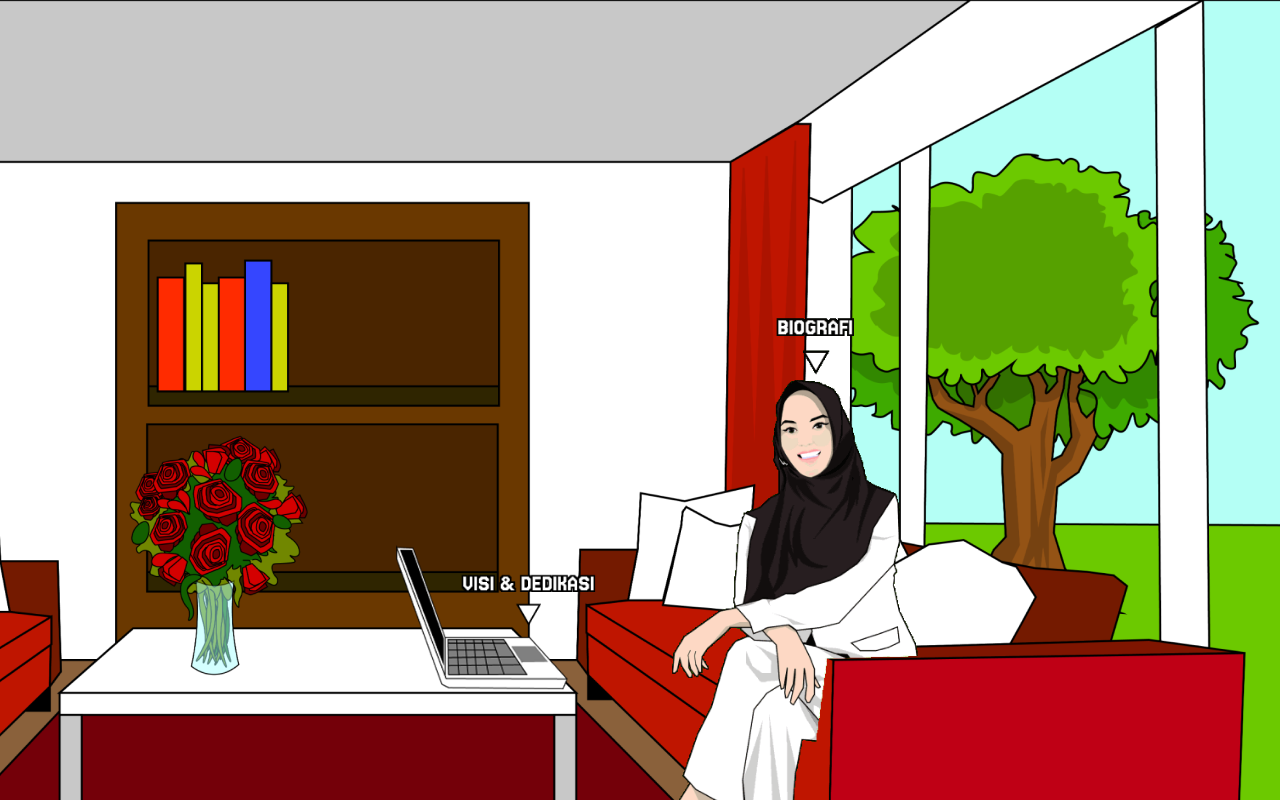
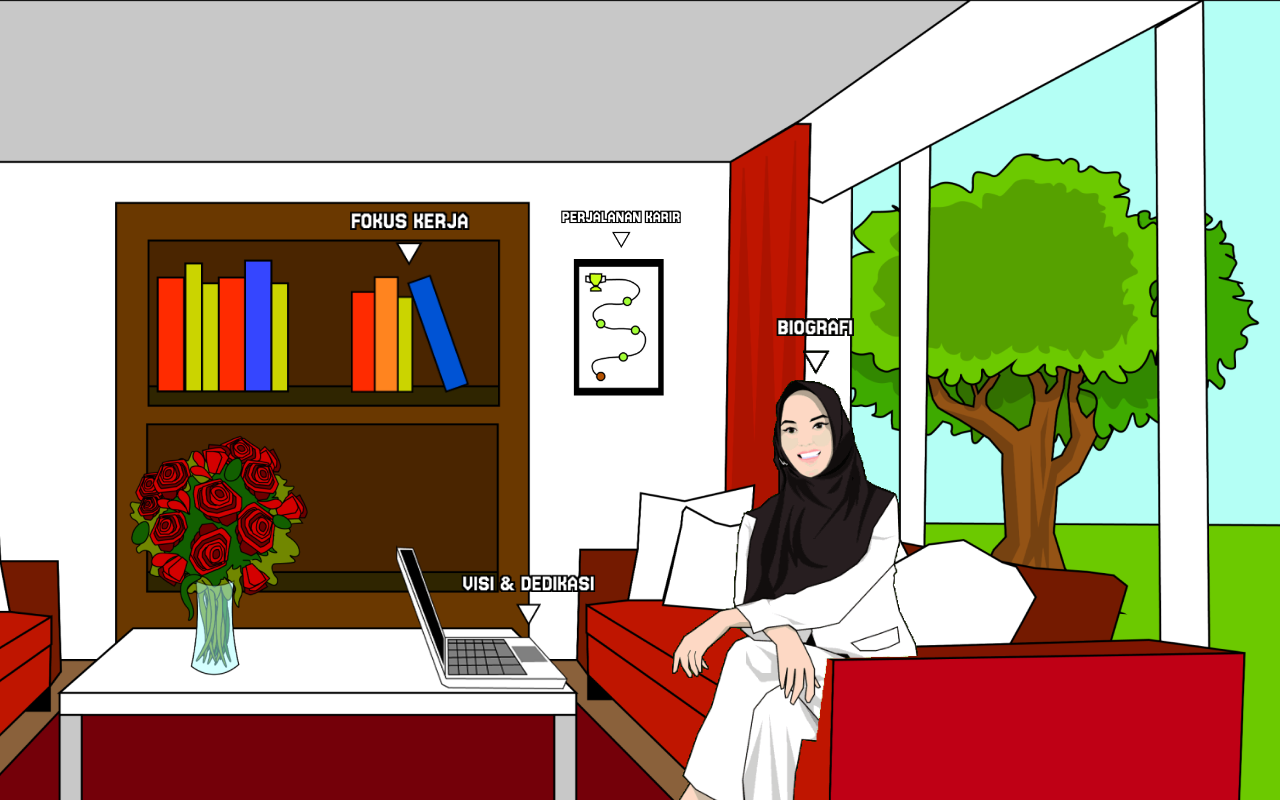
Before and after one commit to adityajakap/saj2, a Next.js app: page /profil in a window 1280 px wide. Built offline with nearby package versions, Linux system fonts and the light colour scheme.

Commit message:
add features profile

```diff
--- a/app/profil/page.tsx
+++ b/app/profil/page.tsx
@@ -10,8 +10,9 @@ const Page = () => {
   const [showBiografi, setShowBiografi] = useState(false);
   const [loading, setLoading] = useState(true);
   const [hasMounted, setHasMounted] = useState(false);
+  const [showPerjalanan, setShowPerjalanan] = useState(false);
+  const [showFokus, setShowFokus] = useState(false);
 
-  // Set hasMounted true setelah komponen dimount
   useEffect(() => {
     setHasMounted(true);
   }, []);
@@ -356,6 +357,34 @@ const Page = () => {
                   priority
                 />
               </div>
+
+              <div
+                className="absolute left-[34.9%] top-[19.3%] cursor-pointer"
+                onClick={() => setShowFokus(true)}
+              >
+                <Image
+                  src="/images/fokus-kerja.png"
+                  alt="Profil"
+                  width={120}
+                  height={210}
+                  className="hover-outline"
+                  priority
+                />
+              </div>
+
+              <div
+                className="absolute left-[45.9%] top-[19.3%] cursor-pointer"
+                onClick={() => setShowPerjalanan(true)}
+              >
+                <Image
+                  src="/images/perjalanan-karir.png"
+                  alt="Profil"
+                  width={120}
+                  height={210}
+                  className="hover-outline"
+                  priority
+                />
+              </div>
             </>
           )}
         </div>
```
Also changed, not shown: public/images/fokus-kerja.png (added), public/images/perjalanan-karir.png (added).
